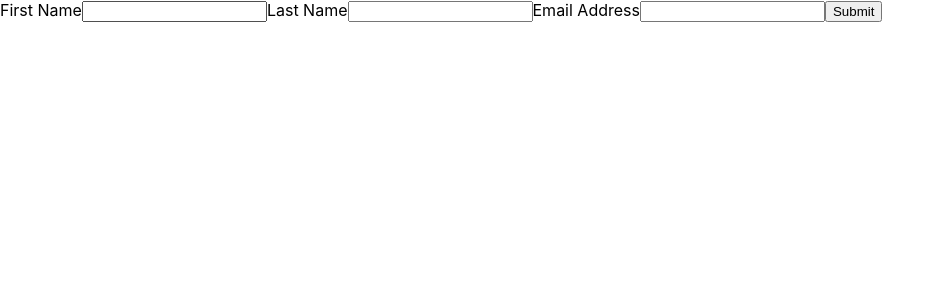
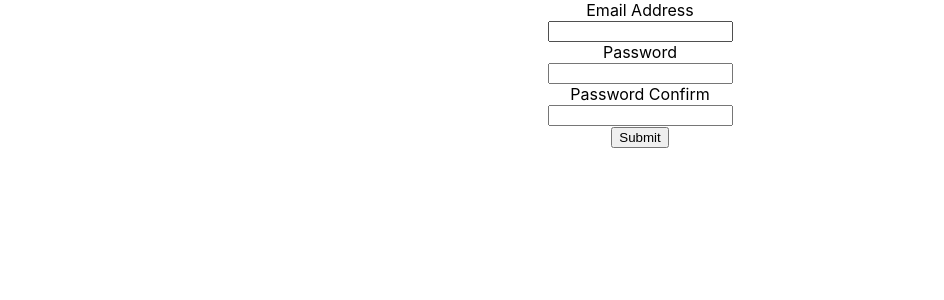
Before and after one commit to cemalbulakk/react_formik, a React (Create React App) app: page / in a window 1280 px wide. Shown: the top 300 px of the page, without its empty margins (0-944 px from the left). Built offline with nearby package versions, Linux system fonts and the light colour scheme.

Commit message:
Form Validasyonları - 1

```diff
--- a/package.json
+++ b/package.json
@@ -10,7 +10,8 @@
     "react": "^18.2.0",
     "react-dom": "^18.2.0",
     "react-scripts": "5.0.1",
-    "web-vitals": "^2.1.4"
+    "web-vitals": "^2.1.4",
+    "yup": "^0.32.11"
   },
   "scripts": {
     "start": "react-scripts start",
--- a/src/App.css
+++ b/src/App.css
@@ -1,5 +1,9 @@
 .App {
   text-align: center;
+}
+
+label {
+  display: block;
 }
 
 .App-logo {
--- a/src/App.js
+++ b/src/App.js
@@ -1,45 +1,11 @@
 import "./App.css";
-import { useFormik } from "formik";
+import SignUp from "./components/SignUp";
 
 function App() {
-  const formik = useFormik({
-    initialValues: {
-      firstName: "",
-      lastName: "",
-      email: "",
-    },
-    onSubmit: (values) => {
-      console.log(JSON.stringify(values, null, 2));
-    },
-  });
   return (
-    <form onSubmit={formik.handleSubmit}>
-      <label htmlFor="firstName">First Name</label>
-      <input
-        id="firstName"
-        name="firstName"
-        type="text"
-        onChange={formik.handleChange}
-        value={formik.values.firstName}
-      />
-      <label htmlFor="lastName">Last Name</label>
-      <input
-        id="lastName"
-        name="lastName"
-        type="text"
-        onChange={formik.handleChange}
-        value={formik.values.lastName}
-      />
-      <label htmlFor="email">Email Address</label>
-      <input
-        id="email"
-        name="email"
-        type="email"
-        onChange={formik.handleChange}
-        value={formik.values.email}
-      />
-      <button type="submit">Submit</button>
-    </form>
+    <div className="App">
+      <SignUp />
+    </div>
   );
 }
 
--- /dev/null
+++ b/src/components/SignUp.js
@@ -0,0 +1,49 @@
+import React from "react";
+import { useFormik } from "formik";
+import validationSchema from "./validations";
+
+function SignUp() {
+  const formik = useFormik({
+    initialValues: {
+      email: "",
+      password: "",
+      passwordConfirm: "",
+    },
+    onSubmit: (values) => {
+      console.log(JSON.stringify(values, null, 2));
+    },
+    validationSchema,
+  });
+  return (
+    <form onSubmit={formik.handleSubmit}>
+      <label htmlFor="email">Email Address</label>
+      <input
+        id="email"
+        name="email"
+        type="email"
+        onChange={formik.handleChange}
+        value={formik.values.email}
+      />
+      <label htmlFor="password">Password</label>
+      <input
+        id="password"
+        name="password"
+        type="password"
+        onChange={formik.handleChange}
+        value={formik.values.password}
+      />
+      <label htmlFor="passwordConfirm">Password Confirm</label>
+      <input
+        id="passwordConfirm"
+        name="passwordConfirm"
+        type="password"
+        onChange={formik.handleChange}
+        value={formik.values.passwordConfirm}
+      />
+      <br />
+      <button type="submit">Submit</button>
+    </form>
+  );
+}
+
+export default SignUp;
--- /dev/null
+++ b/src/components/validations.js
@@ -0,0 +1,21 @@
+import * as yup from "yup";
+
+// const validations = yup.object({
+//   email: string().email().required(),
+//   password: string().min(5).required(),
+//   passwordConfirm: yup
+//     .string()
+//     .oneOf([yup.ref("password")])
+//     .required(),
+// });
+
+const validations = yup.object().shape({
+  email: yup.string().email().required(),
+  password: yup.string().min(5).required(),
+  passwordConfirm: yup
+    .string()
+    .oneOf([yup.ref("password")])
+    .required(),
+});
+
+export default validations;
```
Also changed, not shown: 1 other file (tests, documents, lock files or other folders).
